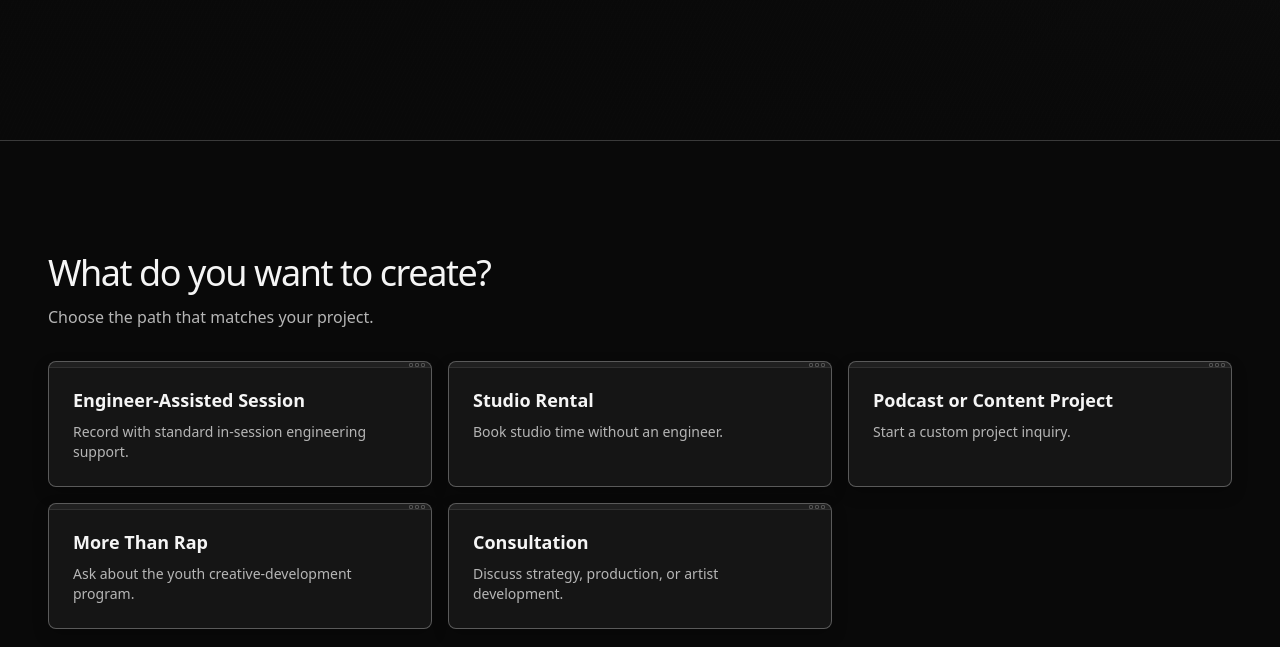
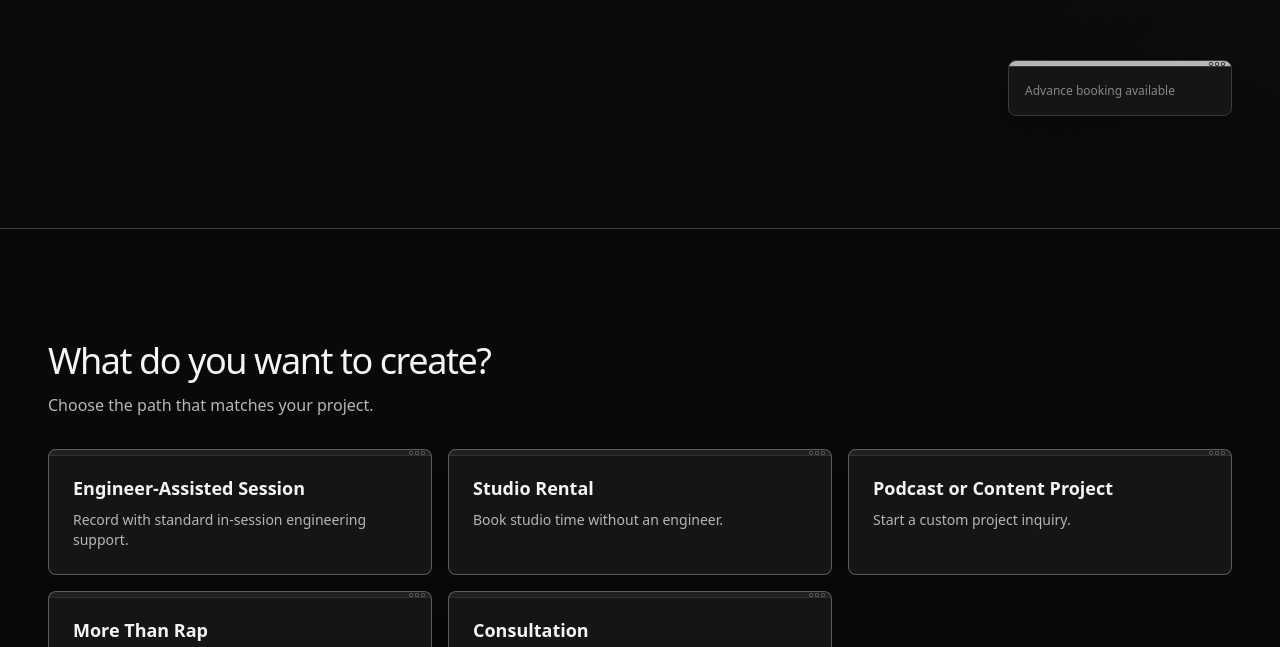
Before and after one commit to soundsbyswagg/clickbait-studios-web, a Next.js app: page / in a window 1280 px wide. Shown: the part 855-1502 px from the top of the page. Built offline with nearby package versions, Linux system fonts and the light colour scheme.

Commit message:
feat: add tokenized session status panel

```diff
--- a/app/page.tsx
+++ b/app/page.tsx
@@ -69,6 +69,22 @@ export default function Home() {
               <AudioReactiveVisualizer />
             </div>
           </div>
+          <aside
+            className="relative mt-8 ml-auto w-full max-w-56 overflow-hidden rounded-lg border border-border bg-card shadow-lg"
+            aria-label="Session Status"
+          >
+            <div className="flex h-1.5 items-center justify-between border-b border-border bg-muted px-1.5 text-[5px] leading-none tracking-wide text-muted/50">
+              <span>Session Status</span>
+              <span className="flex gap-0.5" aria-hidden="true">
+                <span className="h-1 w-1 rounded-[1px] border border-border" />
+                <span className="h-1 w-1 rounded-[1px] border border-border" />
+                <span className="h-1 w-1 rounded-[1px] border border-border" />
+              </span>
+            </div>
+            <p className="p-4 text-xs text-muted/70">
+              Advance booking available
+            </p>
+          </aside>
         </div>
       </section>
 
```
